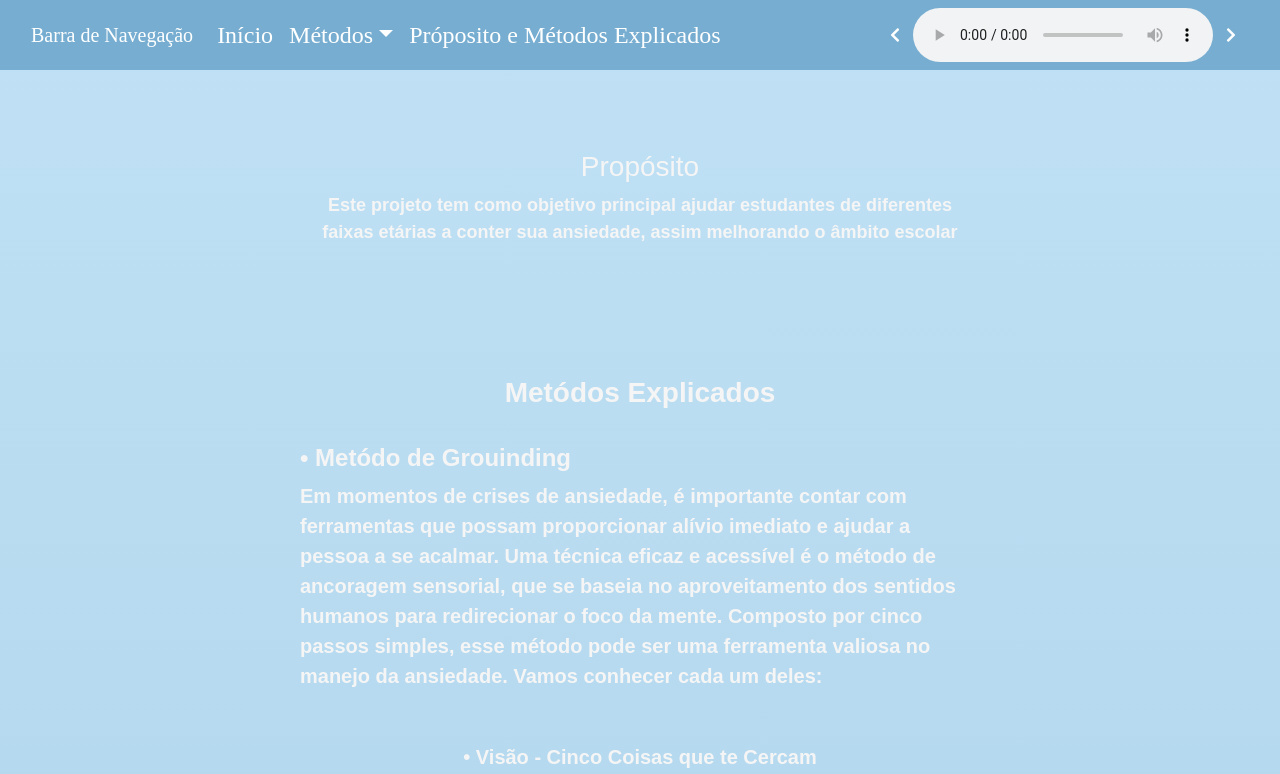
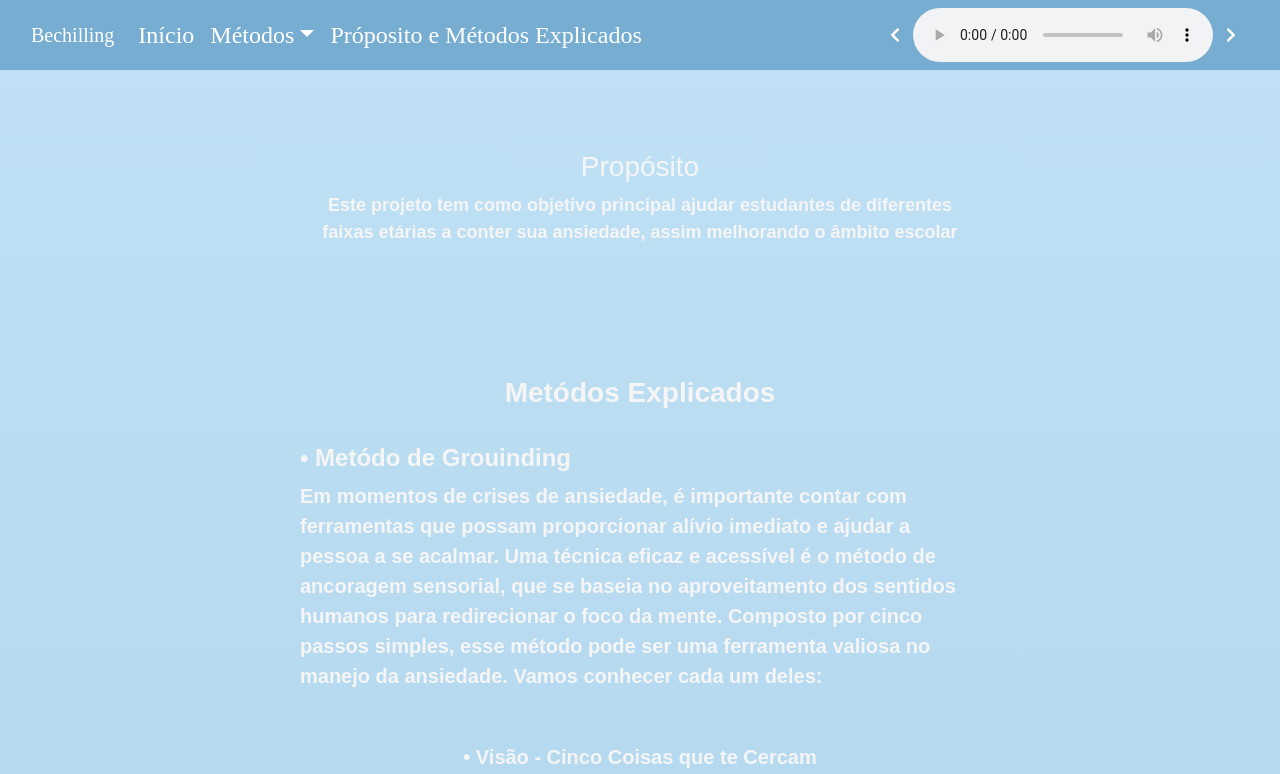
Before and after one commit to carlosooo/Bechilling, a plain HTML site: page proposito.html in a window 1280 px wide. Shown: the top 774 px of the page. Drawn offline with nearby package versions, Linux system fonts and the light colour scheme; a script that the page names is missing.

Commit message:
Update proposito.html

```diff
--- a/proposito.html
+++ b/proposito.html
@@ -30,7 +30,7 @@
 
   <nav class="navbar navbar-expand-lg " style="background-color: #76add0;">
     <div class="container-fluid">
-      <a class="navbar-brand " href="#" style="color: white;">Barra de Navegação</a>
+     <a class="navbar-brand " href="#" style="color: white;">Bechilling</a>
       <button class="navbar-toggler" type="button" data-bs-toggle="collapse" data-bs-target="#navbarSupportedContent"
         aria-controls="navbarSupportedContent" aria-expanded="false" aria-label="Toggle navigation">
         <span class="navbar-toggler-icon"></span>
```
